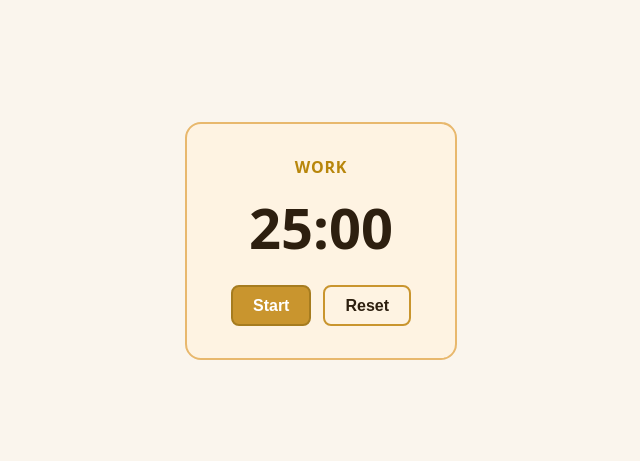
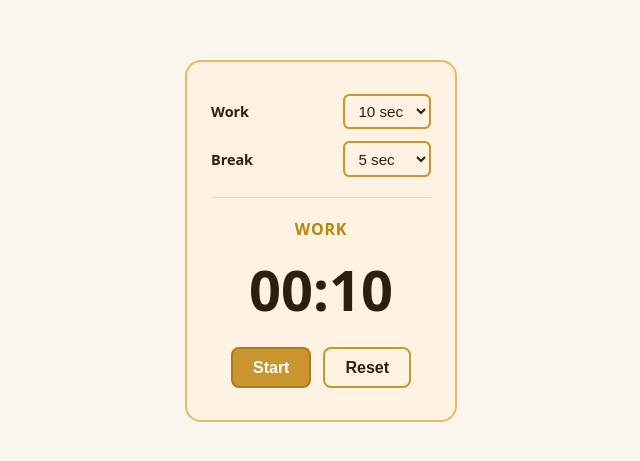
Before and after one commit to crisguardiola/pomodoro-timer, a website built with Vite: page index.html in a window 1280 px wide. Shown: the part 159-620 px from the top of the page, without its empty margins (319-959 px from the left). Built offline with nearby package versions, Linux system fonts and the light colour scheme.

Commit message:
Stage 2-customizable work and breakak

```diff
--- a/src/main.js
+++ b/src/main.js
@@ -1,14 +1,18 @@
 // =============================================================================
-// Pomodoro Timer — Stage 1: Core timer with work/break modes (vanilla JS)
+// Pomodoro Timer — Stage 2: Core timer + settings (custom durations)
 // =============================================================================
 
-// --- Constants (durations in seconds) ---------------------------------------
-const WORK_DURATION = 25 * 60;   // 25 minutes
-const BREAK_DURATION = 5 * 60;   // 5 minutes
+// --- Constants ---------------------------------------------------------------
+/** Allowed duration options in seconds (user can pick 5, 10, 15, or 20) */
+const ALLOWED_DURATIONS = [5, 10, 15, 20];
 
 // --- State (single source of truth) ------------------------------------------
+/** Work session duration in seconds (one of ALLOWED_DURATIONS) */
+let workDuration = 10;
+/** Break session duration in seconds (one of ALLOWED_DURATIONS) */
+let breakDuration = 5;
 /** Time left in the current session, in seconds */
-let timeRemaining = WORK_DURATION;
+let timeRemaining = workDuration;
 /** Whether the countdown is currently running */
 let isRunning = false;
 /** Current session type: "work" or "break" */
@@ -19,6 +23,8 @@ let displayEl;
 let modeLabelEl;
 let startPauseBtn;
 let rootEl;
+let workDurationSelect;
+let breakDurationSelect;
 
 // --- Helpers -----------------------------------------------------------------
 
@@ -28,7 +34,7 @@ let rootEl;
  * @returns {number}
  */
 function getDuration(mode) {
-  return mode === "work" ? WORK_DURATION : BREAK_DURATION;
+  return mode === "work" ? workDuration : breakDuration;
 }
 
 /**
@@ -63,6 +69,18 @@ function reset() {
   isRunning = false;
   timeRemaining = getDuration(currentMode);
   updateDisplay();
+}
+
+/** Updates work or break duration from settings; resets current session if not running. */
+function applyDurationSetting(mode, value) {
+  const sec = parseInt(value, 10);
+  if (!ALLOWED_DURATIONS.includes(sec)) return;
+  if (mode === "work") workDuration = sec;
+  else breakDuration = sec;
+  if (!isRunning) {
+    timeRemaining = getDuration(currentMode);
+    updateDisplay();
+  }
 }
 
 // --- Timer tick --------------------------------------------------------------
@@ -125,7 +143,53 @@ function createUI() {
   resetBtn.addEventListener("click", reset);
 
   controls.append(startPauseBtn, resetBtn);
-  rootEl.append(modeLabelEl, displayEl, controls);
+
+  // --- Settings: custom durations (5, 10, 15, 20 sec) ----------------------
+  const settingsEl = document.createElement("div");
+  settingsEl.className = "settings";
+  settingsEl.setAttribute("aria-label", "Timer settings");
+
+  const workLabel = document.createElement("label");
+  workLabel.htmlFor = "work-duration";
+  workLabel.textContent = "Work";
+  workDurationSelect = document.createElement("select");
+  workDurationSelect.id = "work-duration";
+  workDurationSelect.className = "duration-select";
+  workDurationSelect.setAttribute("aria-label", "Work duration");
+  ALLOWED_DURATIONS.forEach((sec) => {
+    const opt = document.createElement("option");
+    opt.value = String(sec);
+    opt.textContent = `${sec} sec`;
+    if (sec === workDuration) opt.selected = true;
+    workDurationSelect.appendChild(opt);
+  });
+  workDurationSelect.addEventListener("change", (e) => applyDurationSetting("work", e.target.value));
+
+  const breakLabel = document.createElement("label");
+  breakLabel.htmlFor = "break-duration";
+  breakLabel.textContent = "Break";
+  breakDurationSelect = document.createElement("select");
+  breakDurationSelect.id = "break-duration";
+  breakDurationSelect.className = "duration-select";
+  breakDurationSelect.setAttribute("aria-label", "Break duration");
+  ALLOWED_DURATIONS.forEach((sec) => {
+    const opt = document.createElement("option");
+    opt.value = String(sec);
+    opt.textContent = `${sec} sec`;
+    if (sec === breakDuration) opt.selected = true;
+    breakDurationSelect.appendChild(opt);
+  });
+  breakDurationSelect.addEventListener("change", (e) => applyDurationSetting("break", e.target.value));
+
+  const workRow = document.createElement("div");
+  workRow.className = "settings-row";
+  workRow.append(workLabel, workDurationSelect);
+  const breakRow = document.createElement("div");
+  breakRow.className = "settings-row";
+  breakRow.append(breakLabel, breakDurationSelect);
+  settingsEl.append(workRow, breakRow);
+
+  rootEl.append(settingsEl, modeLabelEl, displayEl, controls);
   app.append(rootEl);
 }
 
--- a/src/style.css
+++ b/src/style.css
@@ -54,6 +54,56 @@ body[data-mode="break"] {
   background-color: #e8f4f8;
   color: #0f2d33;
   border: 2px solid #6db8d4;
+}
+
+/* --- Settings (Stage 2: custom durations) ------------------------------------ */
+.settings {
+  display: flex;
+  flex-direction: column;
+  gap: 0.75rem;
+  margin-bottom: 1.25rem;
+  padding-bottom: 1.25rem;
+  border-bottom: 1px solid rgba(0, 0, 0, 0.08);
+}
+
+.timer-root[data-mode="work"] .settings {
+  border-bottom-color: rgba(184, 134, 11, 0.25);
+}
+
+.timer-root[data-mode="break"] .settings {
+  border-bottom-color: rgba(46, 125, 138, 0.25);
+}
+
+.settings-row {
+  display: flex;
+  align-items: center;
+  justify-content: space-between;
+  gap: 0.75rem;
+}
+
+.settings-row label {
+  font-size: 0.9rem;
+  font-weight: 600;
+}
+
+.duration-select {
+  padding: 0.4rem 0.6rem;
+  font-size: 0.95rem;
+  border-radius: 0.4rem;
+  border: 2px solid currentColor;
+  background: transparent;
+  cursor: pointer;
+  min-width: 5.5rem;
+}
+
+.timer-root[data-mode="work"] .duration-select {
+  border-color: #c9952e;
+  color: #2d1f0f;
+}
+
+.timer-root[data-mode="break"] .duration-select {
+  border-color: #2e7d8a;
+  color: #0f2d33;
 }
 
 /* --- Mode label ------------------------------------------------------------- */
```
